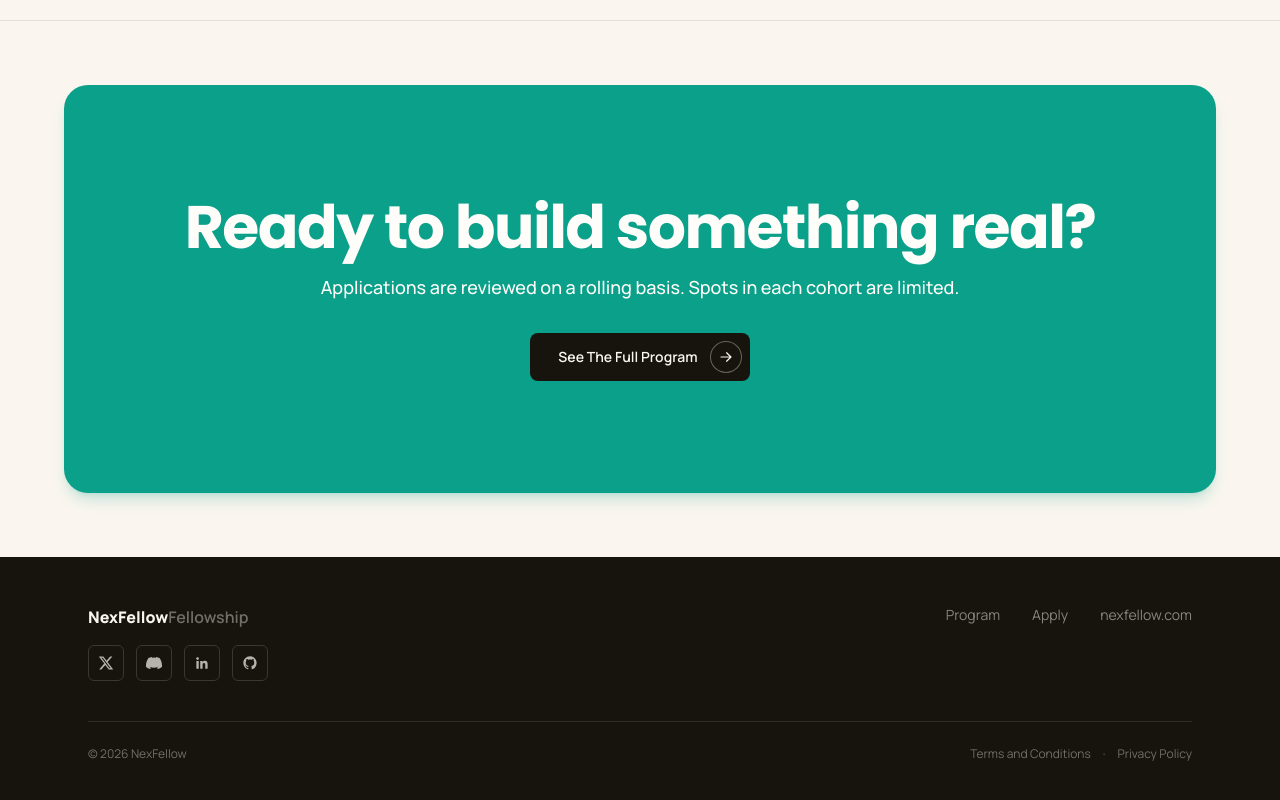
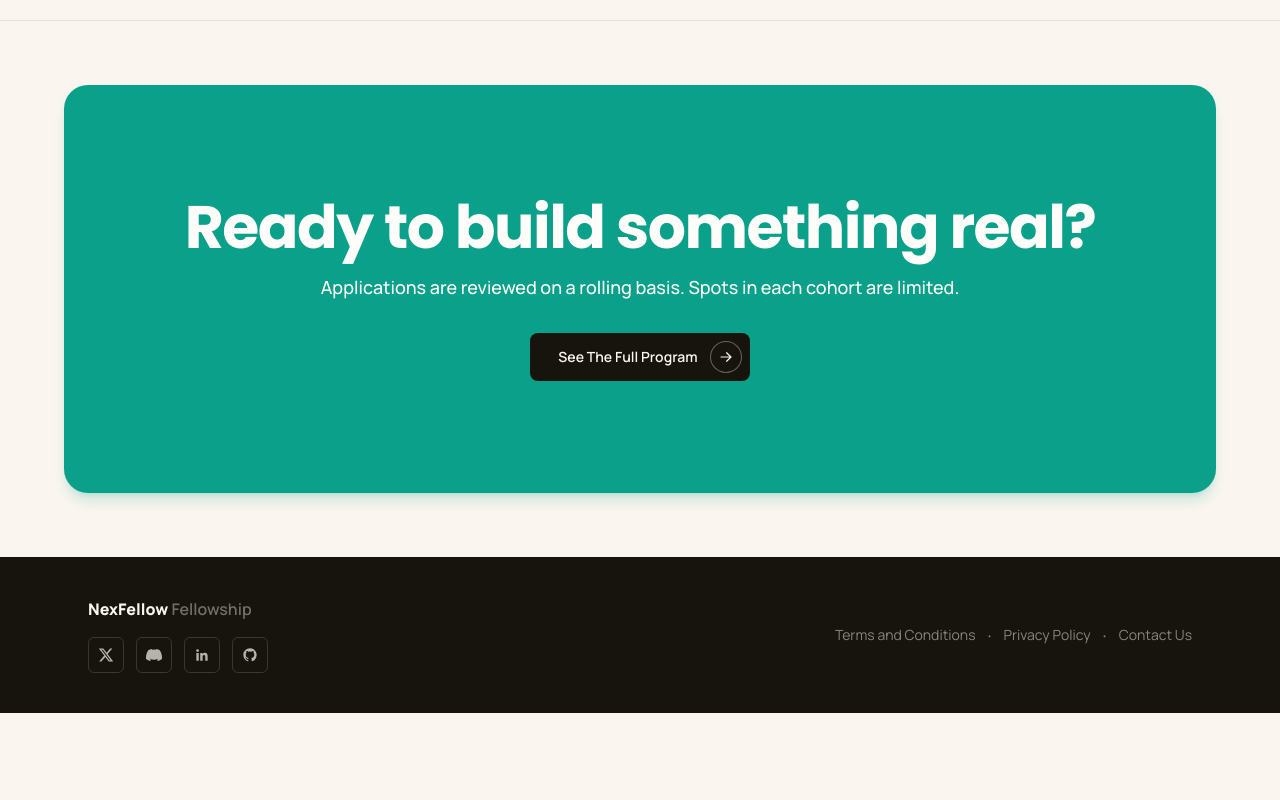
Before and after one commit to open-source-connect-01/Fellowship-NexFellow, a Next.js app: page / in a window 1280 px wide. Shown: the part 5211-6011 px from the top of the page. After the commit the page ends 5924 px from the top, so only its background shows below. Built offline with nearby package versions, Linux system fonts and the light colour scheme.

Commit message:
refactor: simplify Footer component structure and improve layout

```diff
--- a/src/components/Footer.tsx
+++ b/src/components/Footer.tsx
@@ -1,9 +1,3 @@
-const navLinks = [
-  { label: "Program", href: "/program" },
-  { label: "Apply", href: "/apply" },
-  { label: "nexfellow.com", href: "/" },
-];
-
 const socials = [
   {
     label: "X",
@@ -42,11 +36,10 @@ const socials = [
 export default function Footer() {
   return (
     <footer className="bg-night text-cream/70">
-      <div className="mx-auto max-w-6xl px-6 py-12">
-        <div className="flex flex-col items-start justify-between gap-6 sm:flex-row">
+      <div className="mx-auto flex max-w-6xl flex-col items-start justify-between gap-6 px-6 py-10 sm:flex-row sm:items-center">
         <div>
           <p className="text-base font-extrabold text-cream">
-              NexFellow<span className="font-semibold text-cream/40">Fellowship</span>
+            NexFellow <span className="font-semibold text-cream/40">Fellowship</span>
           </p>
 
           <div className="mt-4 flex gap-3">
@@ -70,30 +63,22 @@ export default function Footer() {
           </div>
         </div>
 
-          <div className="flex gap-8 text-sm text-cream/50">
-            {navLinks.map((link) => (
-              <a
-                key={link.label}
-                href={link.href}
-                className="transition-colors hover:text-cream"
-              >
-                {link.label}
-              </a>
-            ))}
-          </div>
-        </div>
-
-        <div className="mt-10 flex flex-col gap-3 border-t border-cream/10 pt-6 text-xs text-cream/40 sm:flex-row sm:items-center sm:justify-between">
-          <p>&copy; {new Date().getFullYear()} NexFellow</p>
-          <div className="flex items-center gap-3">
-            <a href="#" className="transition-colors hover:text-cream/70">
+        <div className="flex items-center gap-3 text-sm text-cream/50">
+          <a href="#" className="transition-colors hover:text-cream">
             Terms and Conditions
           </a>
-            <span aria-hidden>&middot;</span>
-            <a href="#" className="transition-colors hover:text-cream/70">
+          <span aria-hidden className="text-lg leading-none">
+            &middot;
+          </span>
+          <a href="#" className="transition-colors hover:text-cream">
             Privacy Policy
           </a>
-          </div>
+          <span aria-hidden className="text-lg leading-none">
+            &middot;
+          </span>
+          <a href="#" className="transition-colors hover:text-cream">
+            Contact Us
+          </a>
         </div>
       </div>
     </footer>
```
Lines whose indentation alone changed are shown as unchanged.
